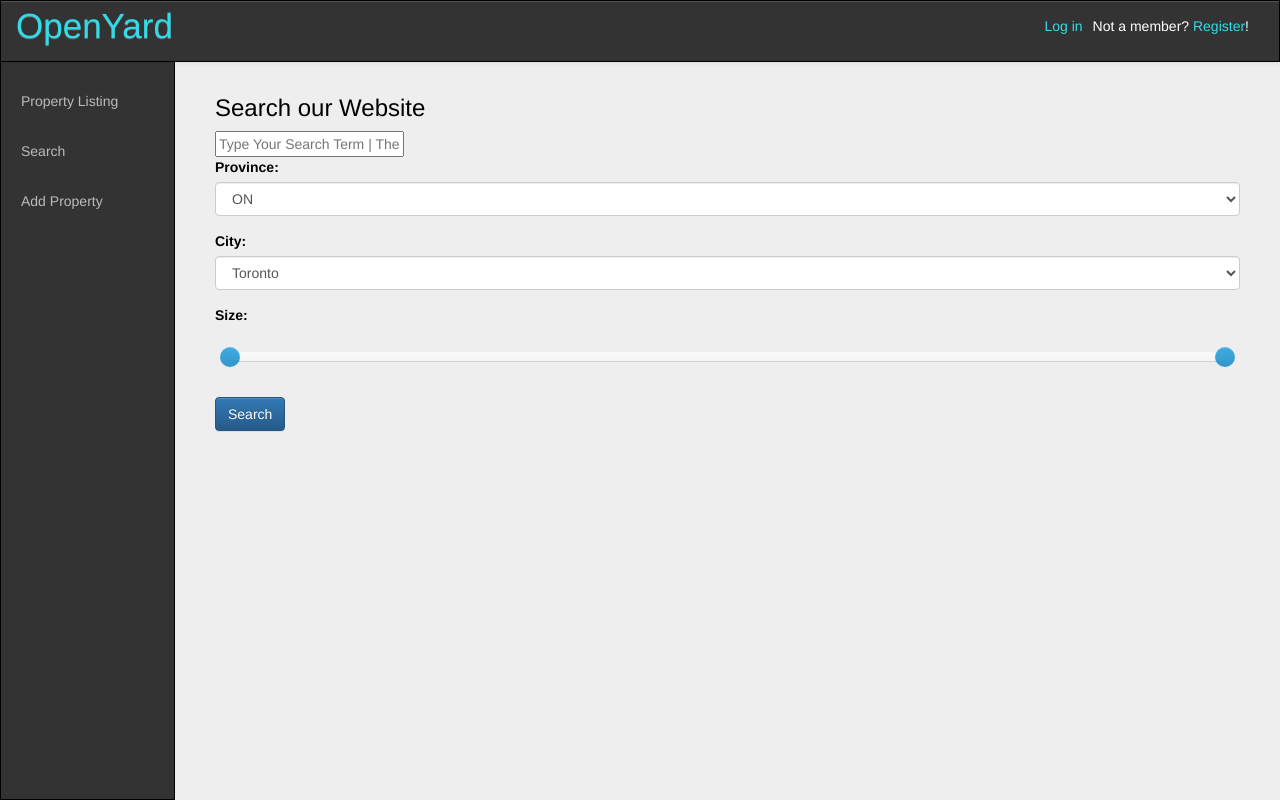
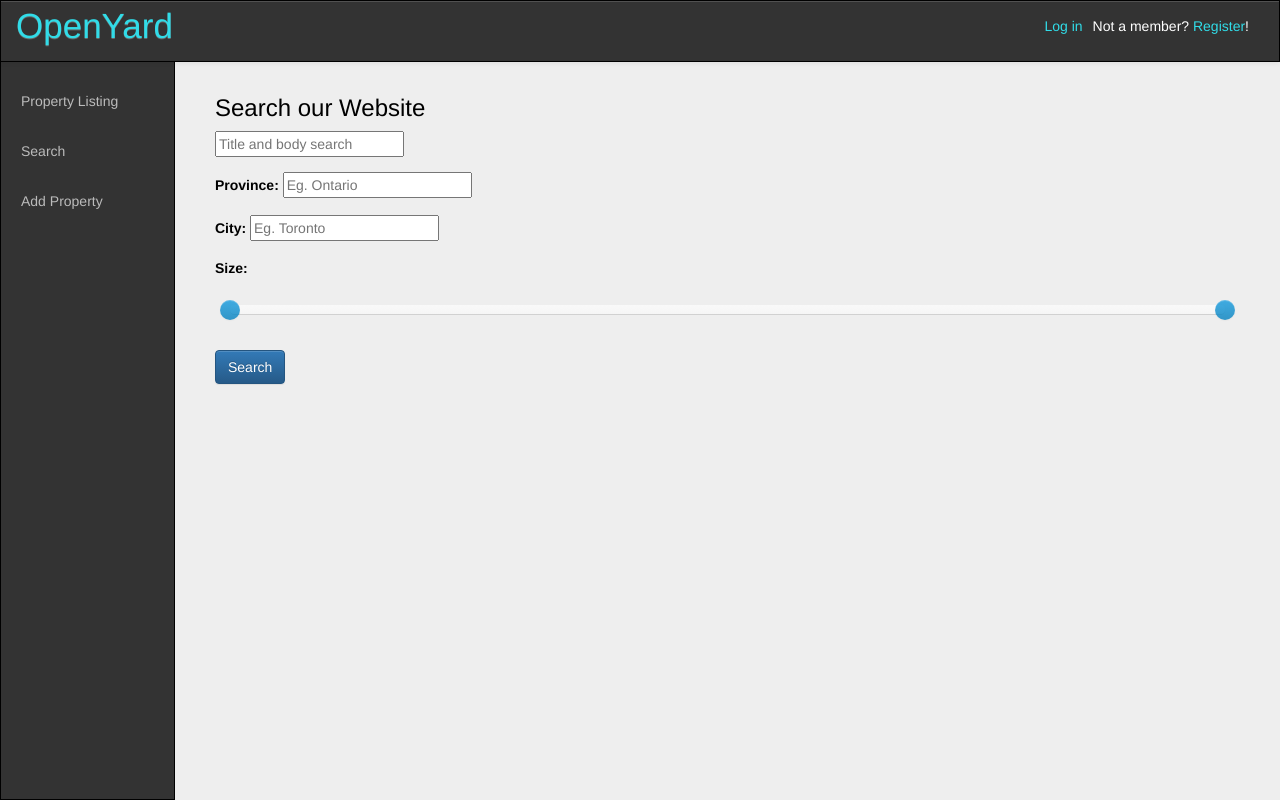
Before and after one commit to paulkirow/csc309-Summer-2015, a Django app: page /search in a window 1280 px wide. Run offline with Django 3.2, Linux system fonts and the light colour scheme; parts of the project's set-up code (start-up, migrations or seed data) failed here and were passed over; some libraries are stand-ins or nearby versions.

Commit message:
Finished implementing search

```diff
--- a/property/views.py
+++ b/property/views.py
@@ -4,7 +4,7 @@ from django.http.response import HttpResponse
 from django.db import connection
 from django.core.context_processors import csrf
 from django.contrib.auth.decorators import login_required
-from django.db.models import Q
+from django.db.models import Q, Max
 from django.contrib.auth.models import User
 from property.models import *
 import os.path, datetime, math, re
@@ -104,14 +104,42 @@ def property(request, property_id):
             content_type="application/json"
         )"""
 def search(request):
+    found_entries = Property.objects.all()
+
+    # Filters all the properties based on user entered query data
     query_string = ''
-    found_entries = None
+    has_filtered = 0
+    # Process query for user entered title and body
     if ('search' in request.GET) and request.GET['search'].strip():
         query_string = request.GET['search']
+        entry_query = get_query(query_string, ['title', 'text', ])
+        found_entries = found_entries.filter(entry_query).order_by('-date_added')
+        has_filtered = 1
+    # Process query for user entered province
+    if ('s_province' in request.GET) and request.GET['s_province'].strip():
+        province_query = request.GET['s_province']
+        entry_query = get_query(province_query, ['province', ])
+        found_entries = found_entries.filter(entry_query).order_by('-date_added')
+        has_filtered = 1
+    # Process query for user entered province
+    if ('s_city' in request.GET) and request.GET['s_city'].strip():
+        city_query = request.GET['s_city']
+        entry_query = get_query(city_query, ['city', ])
+        found_entries = found_entries.filter(entry_query).order_by('-date_added')
+        has_filtered = 1
+    # Process query for user entered province
+    if ('s_size' in request.GET) and request.GET['s_size'].strip():
+        size_query = request.GET['s_size']
+        # Don't filter if size parameters were unspecified
+        if size_query != '0,1000':
+            found_entries = found_entries.filter(size__gt=size_query.split(',')[0])\
+                .filter(size__lt=size_query.split(',')[1]).order_by('-date_added')
+            has_filtered = 1
 
-        entry_query = get_query(query_string, ['title', 'text', ])
+    # If no search field was entered, make sure nothing is returned
+    if (has_filtered == 0):
+        found_entries = None
 
-        found_entries = Property.objects.filter(entry_query).order_by('-date_added')
     context = {"query_string": query_string, "found_entries": found_entries}
     return render(request, 'search.html', context)
 
--- a/templates/search.html
+++ b/templates/search.html
@@ -33,32 +33,26 @@
 		-->
             <h3>Search our Website</h3>
             <form role="form" id="searchform" method="get" enctype="multipart/form-data"> {% csrf_token %}
+                <div class="form-group">
                 <input type="text" id="search" name="search"
-                       placeholder="Type Your Search Term | Then Press Enter" />
+                       placeholder="Title and body search" />
+                </div>
                 <div class="form-group">
                     <label for="province">Province:</label>
-                    <select class="form-control" id="province">
-                        <option>ON</option>
-                        <option>AB</option>
-                        <option>CD</option>
-                        <option>EF</option>
-                    </select>
+                    <input type="text" id="s_province" name="s_province"
+                       placeholder="Eg. Ontario" />
                 </div>
                 <div class="form-group">
                     <label for="city">City:</label>
-                    <select class="form-control" id="city">
-                        <option>Toronto</option>
-                        <option>Ottawa</option>
-                        <option>Winnipeg</option>
-                        <option>Oshawa</option>
-                    </select>
+                    <input type="text" id="s_city" name="s_city"
+                       placeholder="Eg. Toronto" />
                 </div>
                 <div class="form-group">
                     <label for="size">Size:</label>
                     <div class="sliderWrapper">
-                        <input type="text" class="slider"
-                               data-slider-min="10" data-slider-max="100"
-                               data-slider-step="5" data-slider-value="[10, 100]">
+                        <input type="text" class="slider" id="s_size" name="s_size"
+                               data-slider-min="0" data-slider-max="1000"
+                               data-slider-step="5" data-slider-value="[0, 1000]">
                     </div>
                 </div>
                 <button type="submit" class="btn btn-primary">Search</button>
```
